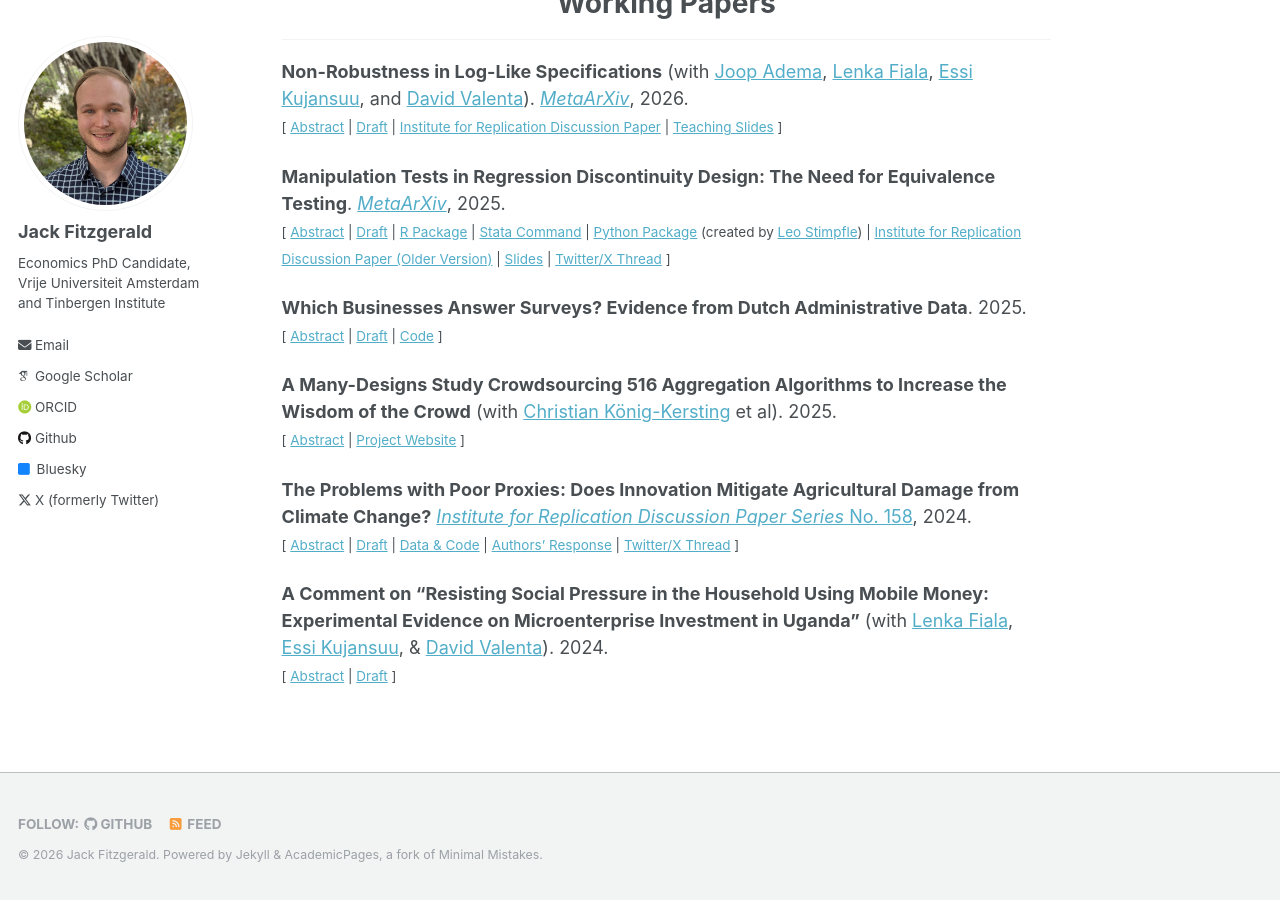
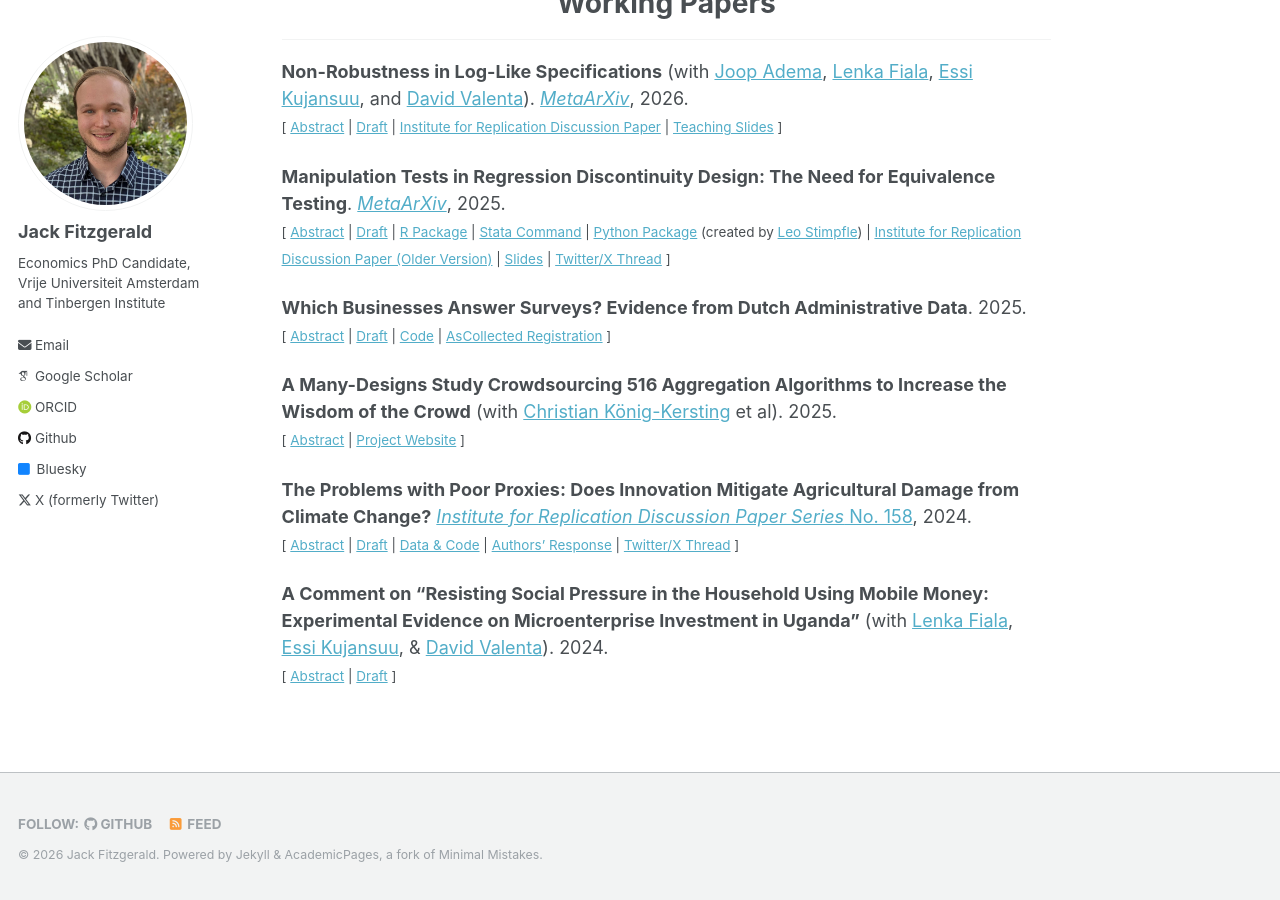
Before and after one commit to jack-fitzgerald/jack-fitzgerald.github.io, a Jekyll site: the page built from _pages/papers.md, in a window 1280 px wide and 900 px high, scrolled down 2024 px. Built offline with Jekyll 4.4.1, drawn with Linux system fonts in a browser that asks for light colours; some web fonts are replaced.

Commit message:
Update papers.md

```diff
--- a/_pages/papers.md
+++ b/_pages/papers.md
@@ -145,7 +145,7 @@ Researchers applying regression discontinuity design (RDD) often test for endoge
 </small><br><br/></div>
 
 **Which Businesses Answer Surveys? Evidence from Dutch Administrative Data**. 2025. <br/>
-<small>[ <a href="#/" onclick="visib('LISA')">Abstract</a> | [Draft](https://jack-fitzgerald.github.io/files/LISA.pdf) | [Code](https://doi.org/10.17605/OSF.IO/9S57M) ] </small>
+<small>[ <a href="#/" onclick="visib('LISA')">Abstract</a> | [Draft](https://jack-fitzgerald.github.io/files/LISA.pdf) | [Code](https://doi.org/10.17605/OSF.IO/9S57M) | [AsCollected Registration](https://ascollected.org/G4V_I9I) ] </small>
 
 <div id="LISA" style="display: none; text-align: justify; line-height: 1.2" ><small>
 
```
